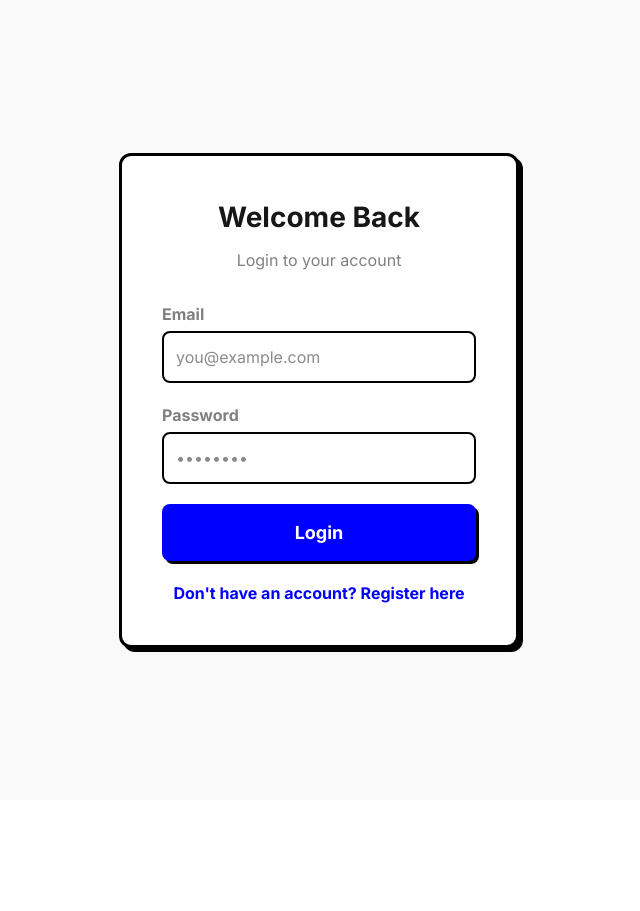
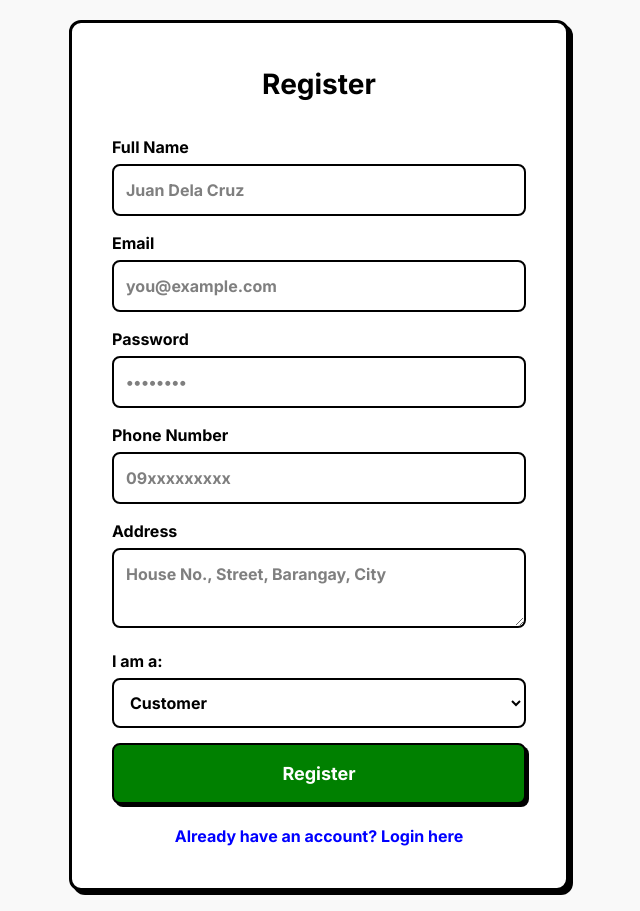
Before and after one commit to Inoues-Lab/tindahan-online, a Next.js app: page /login in a window 1280 px wide. Shown: the whole page, without its empty margins (321-961 px from the left). Before the commit the page ends 800 px from the top, so only its background shows below. Built offline with nearby package versions, Linux system fonts and the light colour scheme; no server answers.

Commit message:
Fix input colors and checkout address popup

```diff
--- a/src/app/login/page.tsx
+++ b/src/app/login/page.tsx
@@ -1,122 +1,145 @@
-// src/app/login/page.tsx
+// src/app/register/page.tsx
 'use client'
 
-import { useState, useEffect } from 'react'
+import { useState } from 'react'
 import { useRouter } from 'next/navigation'
 import Link from 'next/link'
 
-export default function LoginPage() {
+export default function RegisterPage() {
   const router = useRouter()
-  const [email, setEmail] = useState('')
-  const [password, setPassword] = useState('')
+  const [formData, setFormData] = useState({
+    name: '',
+    email: '',
+    password: '',
+    phone: '',
+    address: '',
+    role: 'CUSTOMER'
+  })
   const [loading, setLoading] = useState(false)
-  const [checkingAuth, setCheckingAuth] = useState(true)
 
-  useEffect(() => {
-    // Check if user is already logged in
-    const checkLoggedIn = async () => {
-      try {
-        const response = await fetch('/api/auth/me')
-        const data = await response.json()
+  const inputStyle = {
+    width: '100%',
+    padding: '12px',
+    borderRadius: '8px',
+    border: '2px solid black',
+    fontSize: '16px',
+    boxSizing: 'border-box' as const,
+    backgroundColor: 'white',
+    color: 'black',
+    fontWeight: 'bold' as const
+  }
 
-        if (data.user) {
-          // Already logged in - redirect to appropriate dashboard
-          if (data.user.role === 'ADMIN') {
-            router.push('/admin')
-          } else if (data.user.role === 'RIDER') {
-            router.push('/rider')
-          } else {
-            router.push('/')
-          }
-        }
-      } catch (error) {
-        console.log('Not logged in')
-      } finally {
-        setCheckingAuth(false)
-      }
-    }
-
-    checkLoggedIn()
-  }, [router])
+  const labelStyle = {
+    display: 'block',
+    fontWeight: 'bold' as const,
+    marginBottom: '5px',
+    color: 'black',
+    fontSize: '16px'
+  }
 
   const handleSubmit = async (e: React.FormEvent) => {
     e.preventDefault()
     setLoading(true)
 
     try {
-      const response = await fetch('/api/auth/login', {
+      const response = await fetch('/api/auth/register', {
         method: 'POST',
         headers: { 'Content-Type': 'application/json' },
-        body: JSON.stringify({ email, password })
+        body: JSON.stringify(formData)
       })
 
       const data = await response.json()
 
       if (response.ok) {
-        // Redirect based on role
-        if (data.user.role === 'ADMIN') {
-          router.push('/admin')
-        } else if (data.user.role === 'RIDER') {
-          router.push('/rider')
-        } else {
-          router.push('/')
-        }
+        alert('Registration successful! Please login.')
+        router.push('/login')
       } else {
-        alert(data.error || 'Login failed')
+        alert(data.error || 'Registration failed')
       }
     } catch (error) {
-      alert('Login error')
+      alert('Registration error')
     } finally {
       setLoading(false)
     }
   }
 
-  // Show loading while checking auth status
-  if (checkingAuth) {
-    return (
-      <main style={{ minHeight: '100vh', display: 'flex', alignItems: 'center', justifyContent: 'center' }}>
-        <p>Loading...</p>
-      </main>
-    )
-  }
+  return (
+    <main style={{ minHeight: '100vh', backgroundColor: '#f9f9f9', display: 'flex', alignItems: 'center', justifyContent: 'center', padding: '20px' }}>
+      <div style={{ backgroundColor: 'white', padding: '40px', borderRadius: '12px', border: '3px solid black', boxShadow: '4px 4px 0px black', width: '100%', maxWidth: '500px' }}>
+        <h1 style={{ fontSize: '28px', fontWeight: 'bold', textAlign: 'center', marginBottom: '30px', color: 'black' }}>
+          Register
+        </h1>
 
-  return (
-    <main style={{ minHeight: '100vh', backgroundColor: '#f9f9f9', display: 'flex', alignItems: 'center', justifyContent: 'center' }}>
-      <div style={{ backgroundColor: 'white', padding: '40px', borderRadius: '12px', border: '3px solid black', boxShadow: '4px 4px 0px black', width: '100%', maxWidth: '400px' }}>
-        <h1 style={{ fontSize: '28px', fontWeight: 'bold', textAlign: 'center', marginBottom: '10px' }}>
-          Welcome Back
-        </h1>
-        <p style={{ textAlign: 'center', color: 'gray', marginBottom: '30px' }}>
-          Login to your account
-        </p>
+        <form onSubmit={handleSubmit} style={{ display: 'grid', gap: '15px' }}>
+          <div>
+            <label style={labelStyle}>Full Name</label>
+            <input
+              type="text"
+              required
+              value={formData.name}
+              onChange={(e) => setFormData({ ...formData, name: e.target.value })}
+              style={inputStyle}
+              placeholder="Juan Dela Cruz"
+            />
+          </div>
 
-        <form onSubmit={handleSubmit} style={{ display: 'grid', gap: '20px' }}>
           <div>
-            <label style={{ display: 'block', fontWeight: 'bold', marginBottom: '5px', color: 'gray' }}>
-              Email
-            </label>
+            <label style={labelStyle}>Email</label>
             <input
               type="email"
               required
-              value={email}
-              onChange={(e) => setEmail(e.target.value)}
-              style={{ width: '100%', padding: '12px', borderRadius: '8px', border: '2px solid black', fontSize: '16px', boxSizing: 'border-box' }}
+              value={formData.email}
+              onChange={(e) => setFormData({ ...formData, email: e.target.value })}
+              style={inputStyle}
               placeholder="you@example.com"
             />
           </div>
 
           <div>
-            <label style={{ display: 'block', fontWeight: 'bold', marginBottom: '5px', color: 'gray' }}>
-              Password
-            </label>
+            <label style={labelStyle}>Password</label>
             <input
               type="password"
               required
-              value={password}
-              onChange={(e) => setPassword(e.target.value)}
-              style={{ width: '100%', padding: '12px', borderRadius: '8px', border: '2px solid black', fontSize: '16px', boxSizing: 'border-box' }}
+              value={formData.password}
+              onChange={(e) => setFormData({ ...formData, password: e.target.value })}
+              style={inputStyle}
               placeholder="••••••••"
             />
+          </div>
+
+          <div>
+            <label style={labelStyle}>Phone Number</label>
+            <input
+              type="text"
+              required
+              value={formData.phone}
+              onChange={(e) => setFormData({ ...formData, phone: e.target.value })}
+              style={inputStyle}
+              placeholder="09xxxxxxxxx"
+            />
+          </div>
+
+          <div>
+            <label style={labelStyle}>Address</label>
+            <textarea
+              required
+              value={formData.address}
+              onChange={(e) => setFormData({ ...formData, address: e.target.value })}
+              style={{ ...inputStyle, minHeight: '80px' }}
+              placeholder="House No., Street, Barangay, City"
+            />
+          </div>
+
+          <div>
+            <label style={labelStyle}>I am a:</label>
+            <select
+              value={formData.role}
+              onChange={(e) => setFormData({ ...formData, role: e.target.value })}
+              style={inputStyle}
+            >
+              <option value="CUSTOMER">Customer</option>
+              <option value="RIDER">Rider</option>
+            </select>
           </div>
 
           <button
@@ -125,9 +148,9 @@ export default function LoginPage() {
             style={{
               width: '100%',
               padding: '15px',
-              backgroundColor: loading ? 'gray' : 'blue',
+              backgroundColor: loading ? 'gray' : 'green',
               color: 'white',
-              border: 'none',
+              border: '2px solid black',
               borderRadius: '8px',
               fontSize: '18px',
               fontWeight: 'bold',
@@ -135,13 +158,13 @@ export default function LoginPage() {
               boxShadow: '3px 3px 0px black'
             }}
           >
-            {loading ? 'Logging in...' : 'Login'}
+            {loading ? 'Registering...' : 'Register'}
           </button>
         </form>
 
         <div style={{ textAlign: 'center', marginTop: '20px' }}>
-          <Link href="/register" style={{ color: 'blue', fontWeight: 'bold' }}>
-            Don't have an account? Register here
+          <Link href="/login" style={{ color: 'blue', fontWeight: 'bold' }}>
+            Already have an account? Login here
           </Link>
         </div>
       </div>
--- a/src/app/register/page.tsx
+++ b/src/app/register/page.tsx
@@ -16,6 +16,26 @@ export default function RegisterPage() {
     role: 'CUSTOMER'
   })
   const [loading, setLoading] = useState(false)
+
+  const inputStyle = {
+    width: '100%',
+    padding: '12px',
+    borderRadius: '8px',
+    border: '2px solid black',
+    fontSize: '16px',
+    boxSizing: 'border-box' as const,
+    backgroundColor: 'white',
+    color: 'black',
+    fontWeight: 'bold' as const
+  }
+
+  const labelStyle = {
+    display: 'block',
+    fontWeight: 'bold' as const,
+    marginBottom: '5px',
+    color: 'black',
+    fontSize: '16px'
+  }
 
   const handleSubmit = async (e: React.FormEvent) => {
     e.preventDefault()
@@ -44,78 +64,78 @@ export default function RegisterPage() {
   }
 
   return (
-    <main style={{ minHeight: '100vh', backgroundColor: '#f9f9f9', display: 'flex', alignItems: 'center', justifyContent: 'center' }}>
+    <main style={{ minHeight: '100vh', backgroundColor: '#f9f9f9', display: 'flex', alignItems: 'center', justifyContent: 'center', padding: '20px' }}>
       <div style={{ backgroundColor: 'white', padding: '40px', borderRadius: '12px', border: '3px solid black', boxShadow: '4px 4px 0px black', width: '100%', maxWidth: '500px' }}>
-        <h1 style={{ fontSize: '28px', fontWeight: 'bold', textAlign: 'center', marginBottom: '30px' }}>
+        <h1 style={{ fontSize: '28px', fontWeight: 'bold', textAlign: 'center', marginBottom: '30px', color: 'black' }}>
           Register
         </h1>
 
         <form onSubmit={handleSubmit} style={{ display: 'grid', gap: '15px' }}>
           <div>
-            <label style={{ display: 'block', fontWeight: 'bold', marginBottom: '5px' }}>Full Name</label>
+            <label style={labelStyle}>Full Name</label>
             <input
               type="text"
               required
               value={formData.name}
               onChange={(e) => setFormData({ ...formData, name: e.target.value })}
-              style={{ width: '100%', padding: '12px', borderRadius: '8px', border: '2px solid black', fontSize: '16px', boxSizing: 'border-box' }}
+              style={inputStyle}
               placeholder="Juan Dela Cruz"
             />
           </div>
 
           <div>
-            <label style={{ display: 'block', fontWeight: 'bold', marginBottom: '5px' }}>Email</label>
+            <label style={labelStyle}>Email</label>
             <input
               type="email"
               required
               value={formData.email}
               onChange={(e) => setFormData({ ...formData, email: e.target.value })}
-              style={{ width: '100%', padding: '12px', borderRadius: '8px', border: '2px solid black', fontSize: '16px', boxSizing: 'border-box' }}
+              style={inputStyle}
               placeholder="you@example.com"
             />
           </div>
 
           <div>
-            <label style={{ display: 'block', fontWeight: 'bold', marginBottom: '5px' }}>Password</label>
+            <label style={labelStyle}>Password</label>
             <input
               type="password"
               required
               value={formData.password}
               onChange={(e) => setFormData({ ...formData, password: e.target.value })}
-              style={{ width: '100%', padding: '12px', borderRadius: '8px', border: '2px solid black', fontSize: '16px', boxSizing: 'border-box' }}
+              style={inputStyle}
               placeholder="••••••••"
             />
           </div>
 
           <div>
-            <label style={{ display: 'block', fontWeight: 'bold', marginBottom: '5px' }}>Phone Number</label>
+            <label style={labelStyle}>Phone Number</label>
             <input
               type="text"
               required
               value={formData.phone}
               onChange={(e) => setFormData({ ...formData, phone: e.target.value })}
-              style={{ width: '100%', padding: '12px', borderRadius: '8px', border: '2px solid black', fontSize: '16px', boxSizing: 'border-box' }}
+              style={inputStyle}
               placeholder="09xxxxxxxxx"
             />
           </div>
 
           <div>
-            <label style={{ display: 'block', fontWeight: 'bold', marginBottom: '5px' }}>Address</label>
+            <label style={labelStyle}>Address</label>
             <textarea
               required
               value={formData.address}
               onChange={(e) => setFormData({ ...formData, address: e.target.value })}
-              style={{ width: '100%', padding: '12px', borderRadius: '8px', border: '2px solid black', fontSize: '16px', minHeight: '80px', boxSizing: 'border-box' }}
+              style={{ ...inputStyle, minHeight: '80px' }}
               placeholder="House No., Street, Barangay, City"
             />
           </div>
 
           <div>
-            <label style={{ display: 'block', fontWeight: 'bold', marginBottom: '5px' }}>I am a:</label>
+            <label style={labelStyle}>I am a:</label>
             <select
               value={formData.role}
               onChange={(e) => setFormData({ ...formData, role: e.target.value })}
-              style={{ width: '100%', padding: '12px', borderRadius: '8px', border: '2px solid black', fontSize: '16px', boxSizing: 'border-box' }}
+              style={inputStyle}
             >
               <option value="CUSTOMER">Customer</option>
               <option value="RIDER">Rider</option>
@@ -130,7 +150,7 @@ export default function RegisterPage() {
               padding: '15px',
               backgroundColor: loading ? 'gray' : 'green',
               color: 'white',
-              border: 'none',
+              border: '2px solid black',
               borderRadius: '8px',
               fontSize: '18px',
               fontWeight: 'bold',
```
Also changed, not shown: src/app/checkout/page.tsx (+69 -48 lines).
